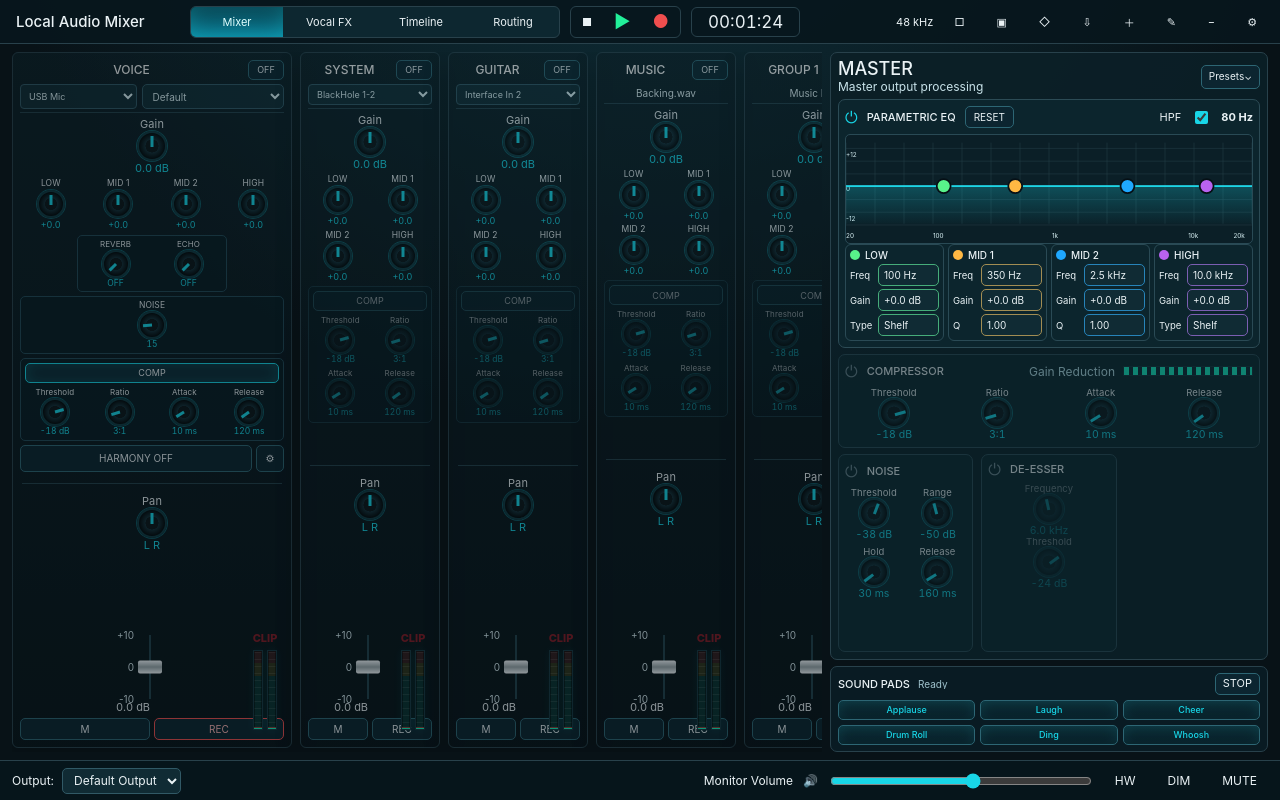
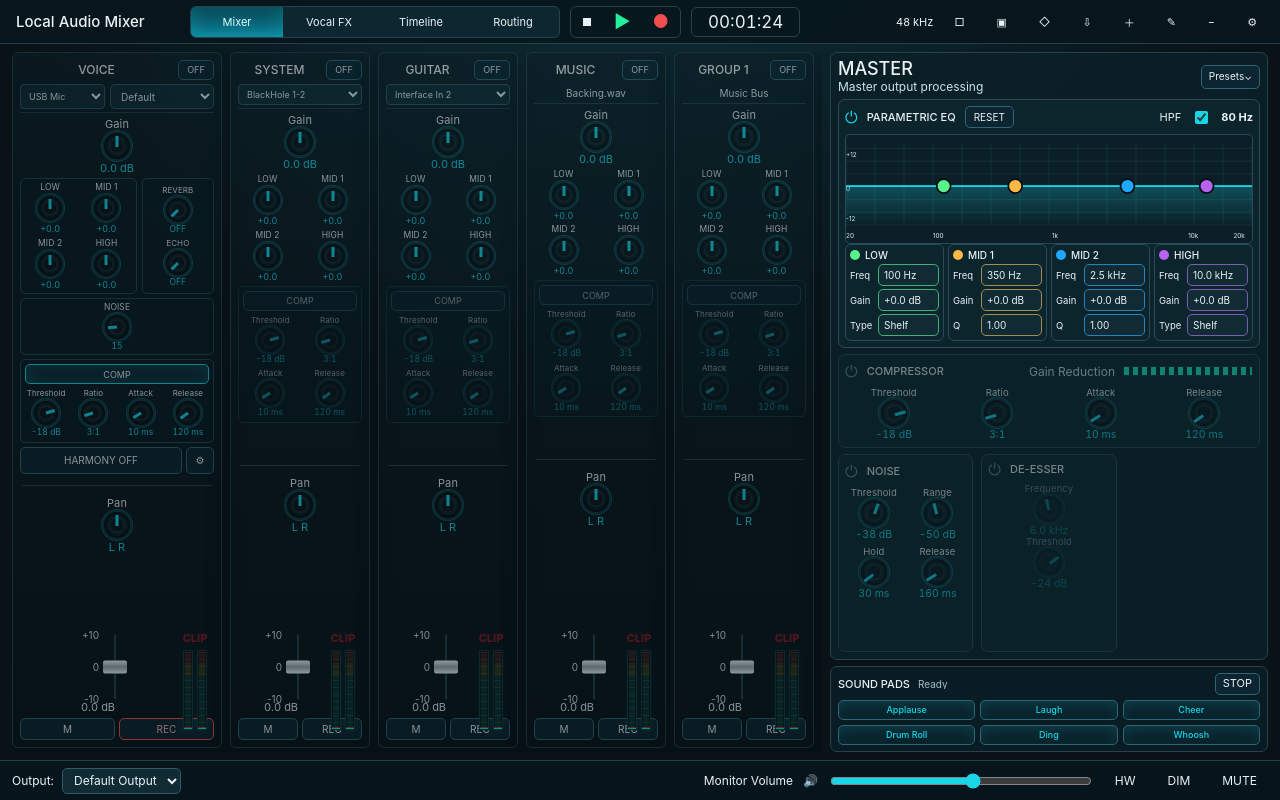
Before and after one commit to maydekil/digital-mixer-audio, a React (Vite) app: page / in a window 1280 px wide. Built offline with nearby package versions, Linux system fonts and the light colour scheme.

Commit message:
Compact voice tone controls

```diff
--- a/apps/desktop/src/features/mixer/components/ChannelStrip.tsx
+++ b/apps/desktop/src/features/mixer/components/ChannelStrip.tsx
@@ -158,8 +158,7 @@ function ChannelToneControls({ channel, vocalFxSlots, onEqBand, onVocalFxMix }:
     { id: "high", label: "HIGH" }
   ];
 
-  return (
-    <div className="channel-tone-section">
+  const toneControls = (
     <div className="channel-tone-controls">
       {toneBands.map((tone) => {
         const band = channel.eqBands.find((item) => item.id === tone.id);
@@ -179,9 +178,22 @@ function ChannelToneControls({ channel, vocalFxSlots, onEqBand, onVocalFxMix }:
         );
       })}
     </div>
-      {channel.role === "vocal" ? (
+  );
+
+  if (channel.role === "vocal") {
+    return (
+      <div className="channel-tone-section voice-tone-section">
+        <div className="voice-tone-frame">{toneControls}</div>
+        <div className="voice-space-frame">
           <VoiceSpaceControls slots={vocalFxSlots} onMix={onVocalFxMix} />
-      ) : null}
+        </div>
+      </div>
+    );
+  }
+
+  return (
+    <div className="channel-tone-section">
+      {toneControls}
     </div>
   );
 }
--- a/apps/desktop/src/styles/app.css
+++ b/apps/desktop/src/styles/app.css
@@ -67,7 +67,7 @@
 .right-zone { min-width: 0; min-height: 0; display: grid; grid-template-rows: minmax(0, 1fr) 94px; gap: 8px; }
 .channel-bank { display: flex; gap: 8px; min-width: 0; min-height: 0; overflow-x: auto; overflow-y: hidden; padding-bottom: 4px; }
 .channel-strip { flex: 0 0 140px; height: 100%; min-height: 0; display: flex; flex-direction: column; align-items: stretch; gap: 6px; padding: 8px; border: 1px solid var(--border); border-radius: 6px; background: linear-gradient(180deg, rgba(17, 45, 55, 0.96), rgba(8, 22, 28, 0.96)); box-shadow: var(--shadow); overflow: hidden; }
-.channel-strip.is-vocal { flex-basis: 280px; }
+.channel-strip.is-vocal { flex-basis: 210px; }
 .channel-strip.is-disabled { opacity: 0.58; background: linear-gradient(180deg, rgba(13, 31, 38, 0.96), rgba(7, 18, 23, 0.96)); }
 .channel-strip header { text-align: center; border-bottom: 1px solid #24414a; padding-bottom: 5px; min-height: 44px; overflow: hidden; }
 .channel-strip header strong { display: block; color: #f7f7f7; font-size: 12px; font-weight: 520; line-height: 1.15; white-space: nowrap; overflow: hidden; text-overflow: ellipsis; }
@@ -85,15 +85,17 @@
 .channel-insert-preset { width: 100%; min-width: 0; min-height: 25px; color: #dff4f8; background: #102b34; border: 1px solid #315966; border-radius: 5px; padding: 0 6px; font-size: 10px; font-weight: 420; }
 .channel-insert-preset:focus { outline: 1px solid var(--cyan); outline-offset: 1px; }
 .channel-tone-section { display: grid; gap: 5px; }
+.voice-tone-section { grid-template-columns: minmax(0, 1fr) minmax(0, 0.62fr); align-items: stretch; gap: 5px; }
+.voice-tone-frame,
+.voice-space-frame { min-width: 0; display: grid; align-items: center; padding: 3px 4px; border: 1px solid #214957; border-radius: 5px; background: rgba(8, 30, 38, 0.72); }
 .channel-tone-controls { display: grid; grid-template-columns: repeat(2, minmax(0, 1fr)); gap: 4px 6px; }
-.channel-strip.is-vocal .channel-tone-controls { grid-template-columns: repeat(4, minmax(0, 1fr)); }
 .channel-tone-controls .rotary { min-width: 0; }
 .channel-tone-controls .rotary-label { font-size: 8.5px; margin-bottom: 2px; }
 .channel-tone-controls .rotary-face { width: 26px; height: 26px; }
 .channel-tone-controls .rotary-tick { height: 10px; transform-origin: 50% 10px; }
 .channel-tone-controls .rotary-value { font-size: 9px; margin-top: 2px; }
 .channel-space-controls { display: grid; grid-template-columns: repeat(2, minmax(0, 1fr)); gap: 4px 6px; padding: 3px 4px; border: 1px solid #214957; border-radius: 5px; background: rgba(8, 30, 38, 0.72); }
-.channel-strip.is-vocal .channel-space-controls { max-width: 150px; justify-self: center; width: 100%; }
+.voice-space-frame .channel-space-controls { grid-template-columns: minmax(0, 1fr); padding: 0; border: 0; background: transparent; }
 .channel-space-controls .rotary { min-width: 0; }
 .channel-space-controls .rotary-label { font-size: 8px; margin-bottom: 1px; }
 .channel-space-controls .rotary-face { width: 24px; height: 24px; }
@@ -374,7 +376,7 @@
   .left-zone { grid-template-rows: minmax(0, 1fr); gap: 6px; }
   .right-zone { grid-template-rows: minmax(0, 1fr) 86px; gap: 6px; }
   .channel-strip { flex-basis: 140px; gap: 4px; padding: 7px; font-size: 10px; }
-  .channel-strip.is-vocal { flex-basis: 280px; }
+  .channel-strip.is-vocal { flex-basis: 210px; }
   .channel-strip header { min-height: 40px; padding-bottom: 3px; }
   .processing-buttons { gap: 4px; }
   .processing-buttons .ui-button { min-height: 22px; padding: 1px 8px; }
```
Also changed, not shown: 3 other files (tests, documents, lock files or other folders). Lines whose indentation alone changed are shown as unchanged.
